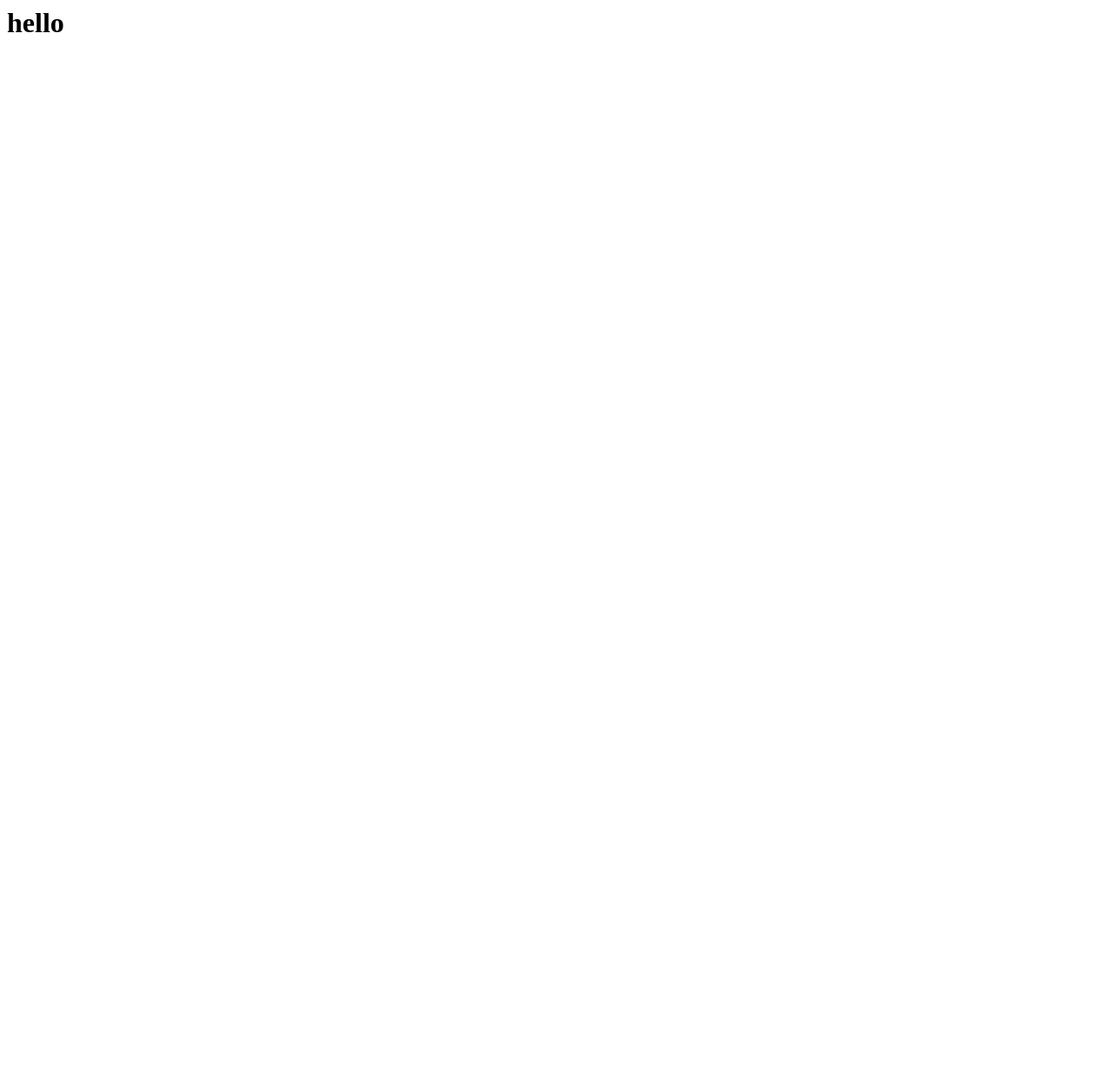
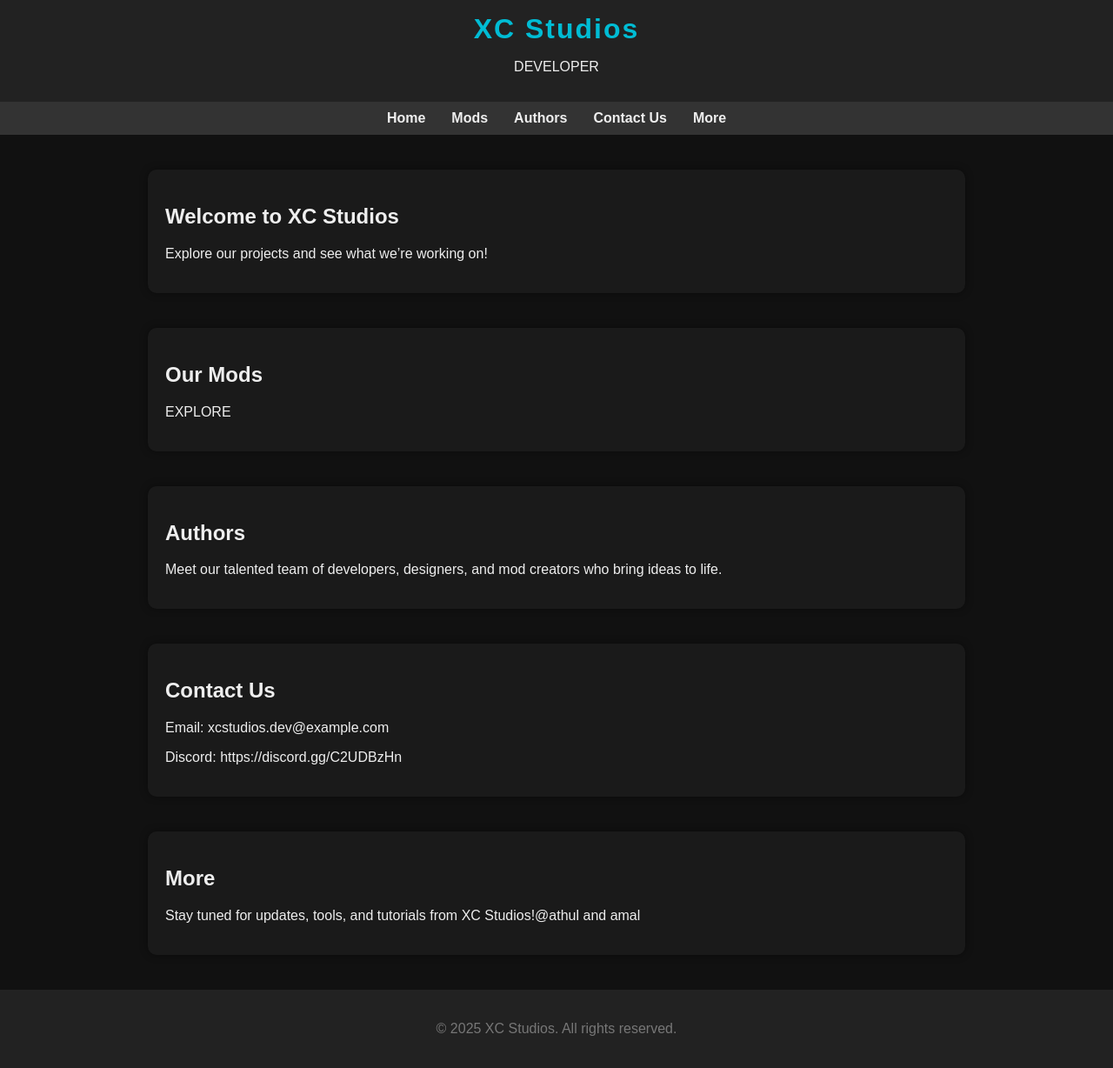
Before and after one commit to AthulXC/10b, a plain HTML site: page index.html in a window 1280 px wide. Shown: the whole page at 87% size. Before the commit the page ends 800 px from the top, so only its background shows below. Drawn offline with Linux system fonts and the light colour scheme.

Commit message:
Create index.html with layout and styles
Added a complete HTML structure with styling and content.

```diff
--- a/index.html
+++ b/index.html
@@ -1 +1,92 @@
-<h1>hello</h1>
+
+<!DOCTYPE html><html lang="en">
+<head>
+  <meta charset="UTF-8">
+  <meta name="viewport" content="width=device-width, initial-scale=1.0">
+  <title>XC Studios</title>
+  <style>
+    body {
+      margin: 0;
+      font-family: Arial, sans-serif;
+      background-color: #111;
+      color: #eee;
+    }header {
+  background-color: #222;
+  padding: 15px 0;
+  text-align: center;
+  box-shadow: 0 2px 5px rgba(0,0,0,0.5);
+}
+
+header h1 {
+  margin: 0;
+  color: #00bcd4;
+  letter-spacing: 2px;
+}
+
+nav {
+  display: flex;
+  justify-content: center;
+  background-color: #333;
+  padding: 10px 0;
+}
+
+nav a {
+  color: #eee;
+  text-decoration: none;
+  margin: 0 15px;
+  font-weight: bold;
+  transition: color 0.3s;
+}
+
+nav a:hover {
+  color: #00bcd4;
+}
+
+section {
+  max-width: 900px;
+  margin: 40px auto;
+  padding: 20px;
+  background-color: #1a1a1a;
+  border-radius: 10px;
+  box-shadow: 0 0 10px rgba(0,0,0,0.4);
+}
+
+footer {
+  text-align: center;
+  padding: 20px;
+  background-color: #222;
+  color: #777;
+  margin-top: 40px;
+}
+
+  </style>
+</head>
+<body>  <header>
+    <h1>XC Studios</h1>
+    <p>DEVELOPER</p>
+  </header>  <nav>
+    <a href="#home">Home</a>
+    <a href="#mods">Mods</a>
+    <a href="#authors">Authors</a>
+    <a href="#contact">Contact Us</a>
+    <a href="#more">More</a>
+  </nav>  <section id="home">
+    <h2>Welcome to XC Studios</h2>
+    <p> Explore our projects and see what we’re working on!</p>
+  </section>  <section id="mods">
+    <h2>Our Mods</h2>
+    <p>EXPLORE</p>
+  </section>  <section id="authors">
+    <h2>Authors</h2>
+    <p>Meet our talented team of developers, designers, and mod creators who bring ideas to life.</p>
+  </section>  <section id="contact">
+    <h2>Contact Us</h2>
+    <p>Email: xcstudios.dev@example.com</p>
+    <p>Discord: https://discord.gg/C2UDBzHn</p>
+  </section>  <section id="more">
+    <h2>More</h2>
+    <p>Stay tuned for updates, tools, and tutorials from XC Studios!@athul and amal</p>
+  </section>  <footer>
+    <p>&copy; 2025 XC Studios. All rights reserved.</p>
+  </footer></body>
+</html>
```
